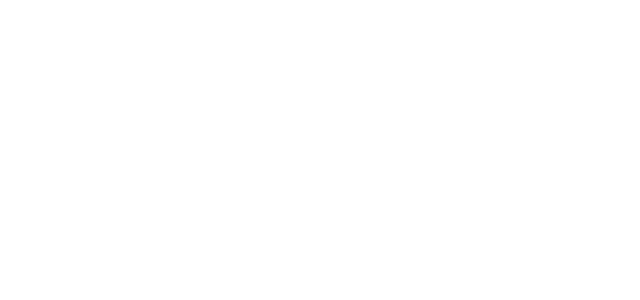
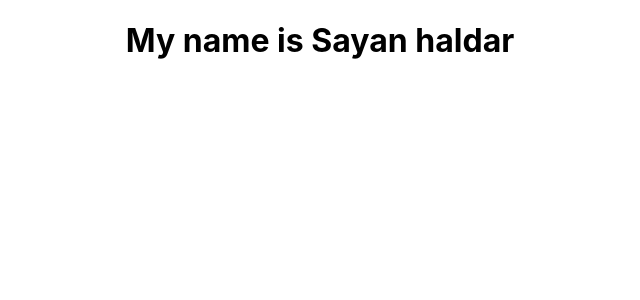
Before and after one commit to SayanH-BIT/ReactJs_Concepts, a React (Create React App) app in the folder react-concepts/: page / in a window 1280 px wide. Shown: the top 300 px of the page, without its empty margins (320-960 px from the left). Built offline with nearby package versions, Linux system fonts and the light colour scheme.

Commit message:
contextAPI concept applied

```diff
--- a/react-concepts/src/App.js
+++ b/react-concepts/src/App.js
@@ -1,5 +1,6 @@
 // import logo from './logo.svg';
 import './App.css';
+import Parent from './hooks_concept/useContext_hook/Parent';
 import ExampleCarComponent from './props_concept/ExampleCarComponent';
 import Props1 from './props_concept/Props1';
 
@@ -12,6 +13,7 @@
       <ExampleCarComponent/> */}
 
        {/* useContext() hook application */}
+       <Parent/>
     </div>
   );
 }
--- a/react-concepts/src/hooks_concept/useContext_hook/ChildA.jsx
+++ b/react-concepts/src/hooks_concept/useContext_hook/ChildA.jsx
@@ -1,11 +1,13 @@
 import React from 'react'
 import ChildB from './ChildB'
 
-const ChildA = ({name}) => {
+const ChildA = () => {
     //here the value of 'name' is received from "Parent.jsx" which is the parent component of "ChildA.jsx"
     return (
         <div>
-            <ChildB name = {name}/>
+            {/* <ChildB name = {name}/> */}
+            {/* removing props from each nested components to apply contextAPI */}
+            <ChildB/>
         </div>
     )
 }
--- a/react-concepts/src/hooks_concept/useContext_hook/ChildB.jsx
+++ b/react-concepts/src/hooks_concept/useContext_hook/ChildB.jsx
@@ -1,11 +1,13 @@
 import React from 'react'
 import ChildC from './ChildC'
 
-const ChildB = ({name}) => {
+const ChildB = () => {
     //here the value of 'name' is received from "ChildA.jsx" which is the parent component of "ChildB.jsx"
     return (
         <div>
-            <ChildC name = {name}/>
+            {/* <ChildC name = {name}/> */}
+            {/* removing props from each nested components to apply contextAPI */}
+            <ChildC/>
         </div>
     )
 }
--- a/react-concepts/src/hooks_concept/useContext_hook/ChildC.jsx
+++ b/react-concepts/src/hooks_concept/useContext_hook/ChildC.jsx
@@ -1,11 +1,18 @@
 import React from 'react'
+import { data } from './Parent'
 
-const ChildC = ({name}) => {
+const ChildC = () => {
     //here the value of 'name' is received from "ChildB.jsx" which is the parent component of "ChildC.jsx"
     return (
         <div>
-            <h1> Componet C displaying {name}</h1>
-            console.log("Componet C displaying ", name);
+            {/* <h1> Componet C displaying {name}</h1> */}
+            {/* removing props from each nested components to apply contextAPI */}
+            {/* consumer in contextAPI */}
+            <data.Consumer>
+                {(name) => {    //function definition
+                    return <h1>My name is {name}</h1>
+                }}
+            </data.Consumer>
         </div>
     )
 }
--- a/react-concepts/src/hooks_concept/useContext_hook/Parent.jsx
+++ b/react-concepts/src/hooks_concept/useContext_hook/Parent.jsx
@@ -1,13 +1,21 @@
-import React from 'react'
-import ChildA from './ChildA'
+import React, { createContext } from 'react'
+// import ChildA from './ChildA'
+import ChildC from './ChildC';
 
+//createContext() in context API
+const data = createContext();
 const Parent = () => {
     const name = "Sayan haldar";
     return (
         <div>
-            <ChildA name={name}/>
+            {/* <ChildA name={name}/> */}
+            {/* provider in contextAPI */}
+            <data.Provider value={name}>
+                <ChildC/>
+            </data.Provider>
         </div>
     )
 }
 
 export default Parent
+export {data};
```
